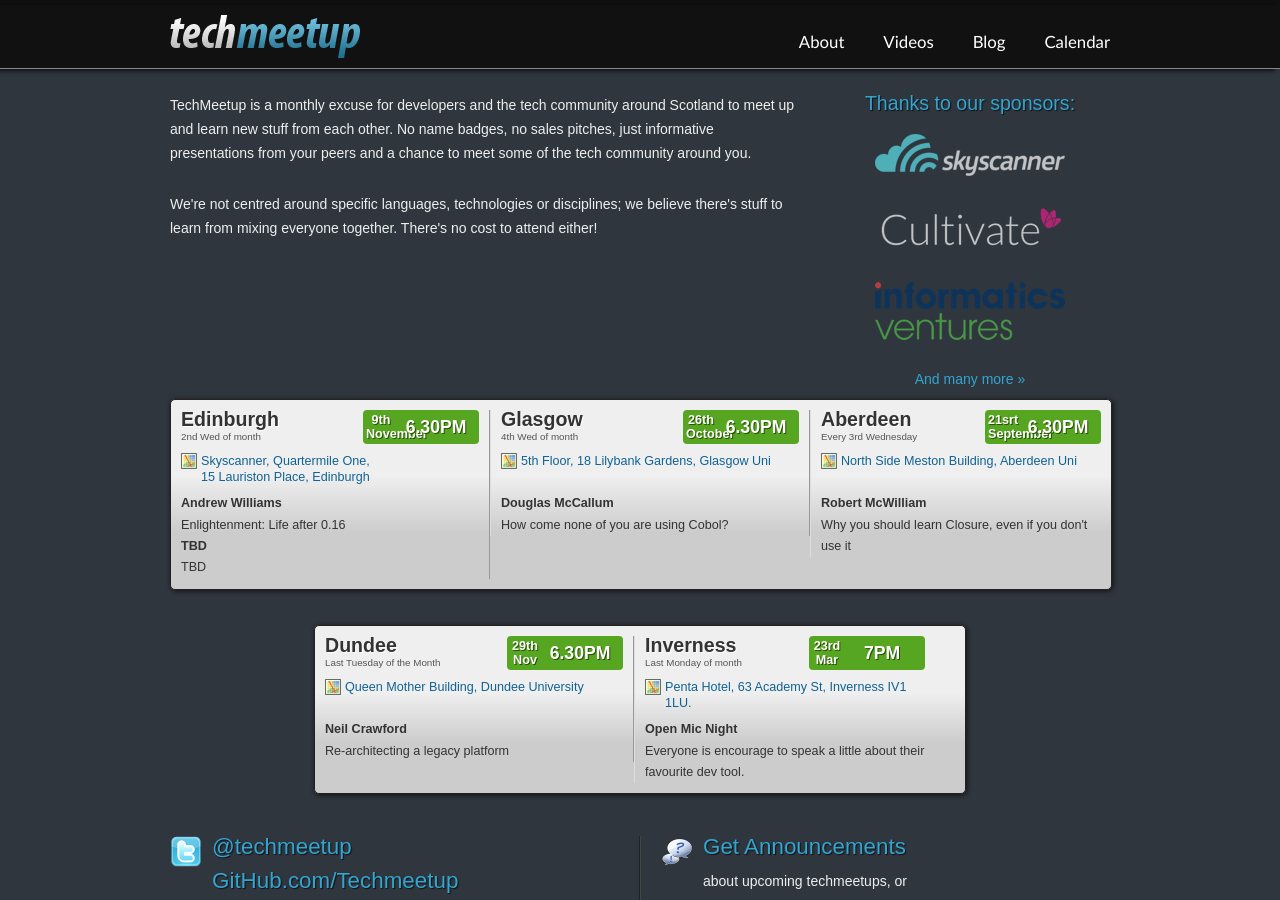
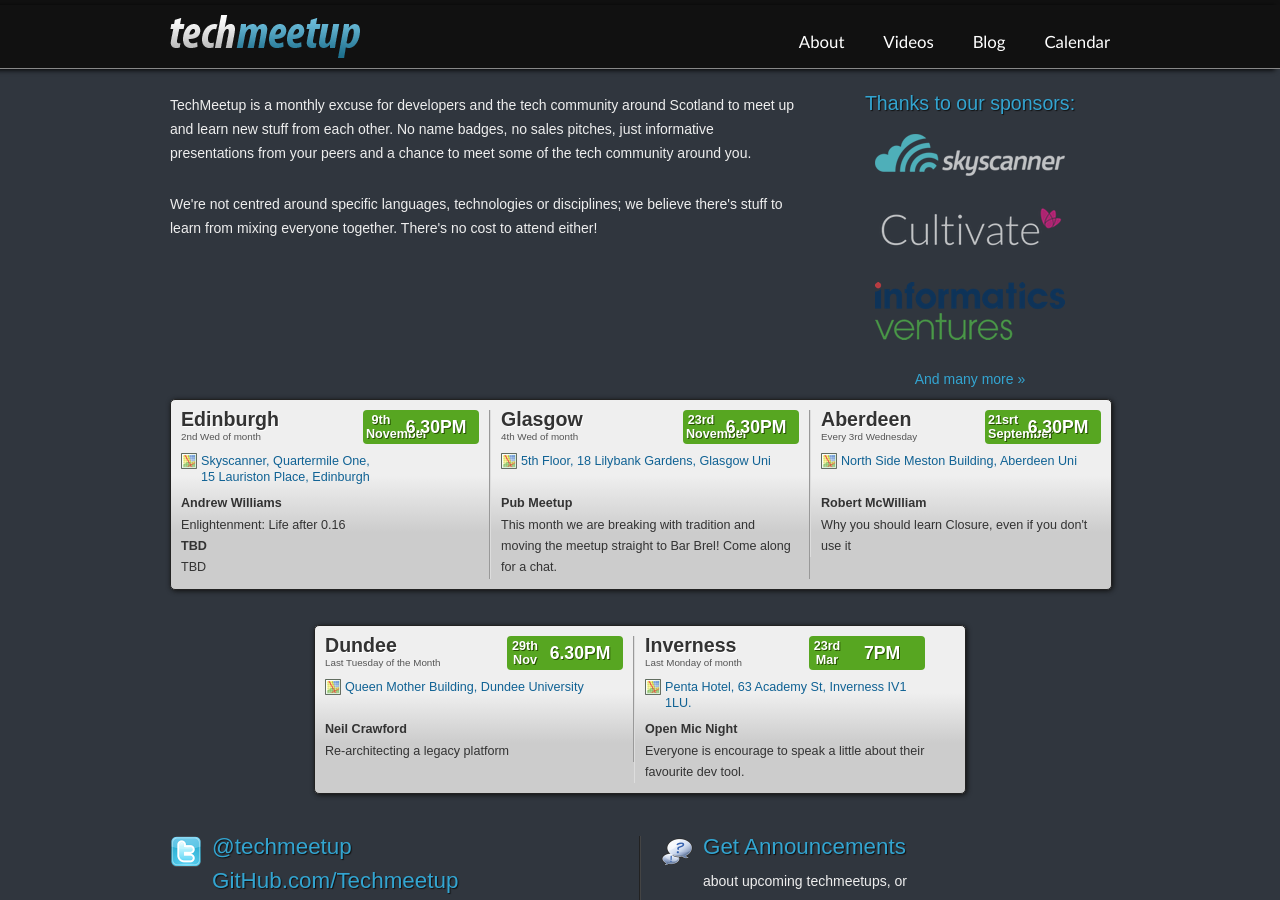
Before and after one commit to techmeetup/techmeetup.co.uk, a Jekyll site: the page built from index.html, in a window 1280 px wide and 900 px high. Built offline with Jekyll 4.4.1, drawn with Linux system fonts in a browser that asks for light colours.

Commit message:
Updated for glasgow meetup

```diff
--- a/_data/index.json
+++ b/_data/index.json
@@ -16,12 +16,12 @@
   "glasgow": {
     "speakers": [
       {
-        "name": "Douglas McCallum",
-        "talk": "How come none of you are using Cobol?"
+        "name": "Pub Meetup",
+        "talk": "This month we are breaking with tradition and moving the meetup straight to Bar Brel! Come along for a chat."
       },
     ],
-    "day": "26th",
-    "month": "October"
+    "day": "23rd",
+    "month": "November"
   },
   "aberdeen": {
     "speakers": [
```
